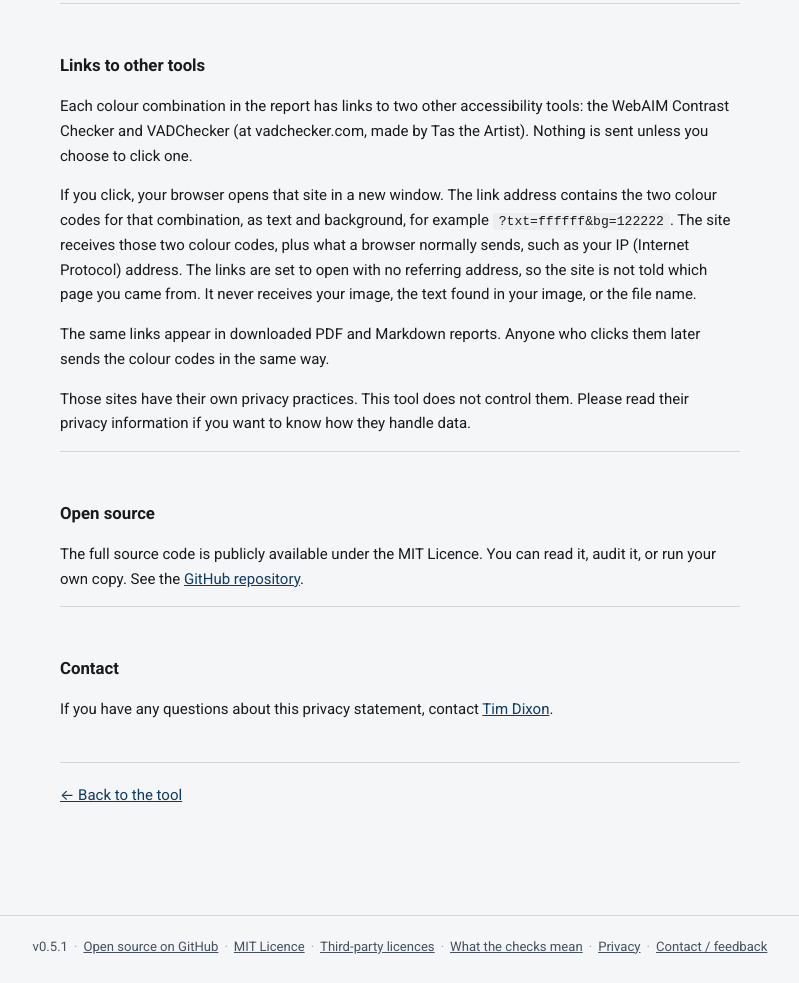
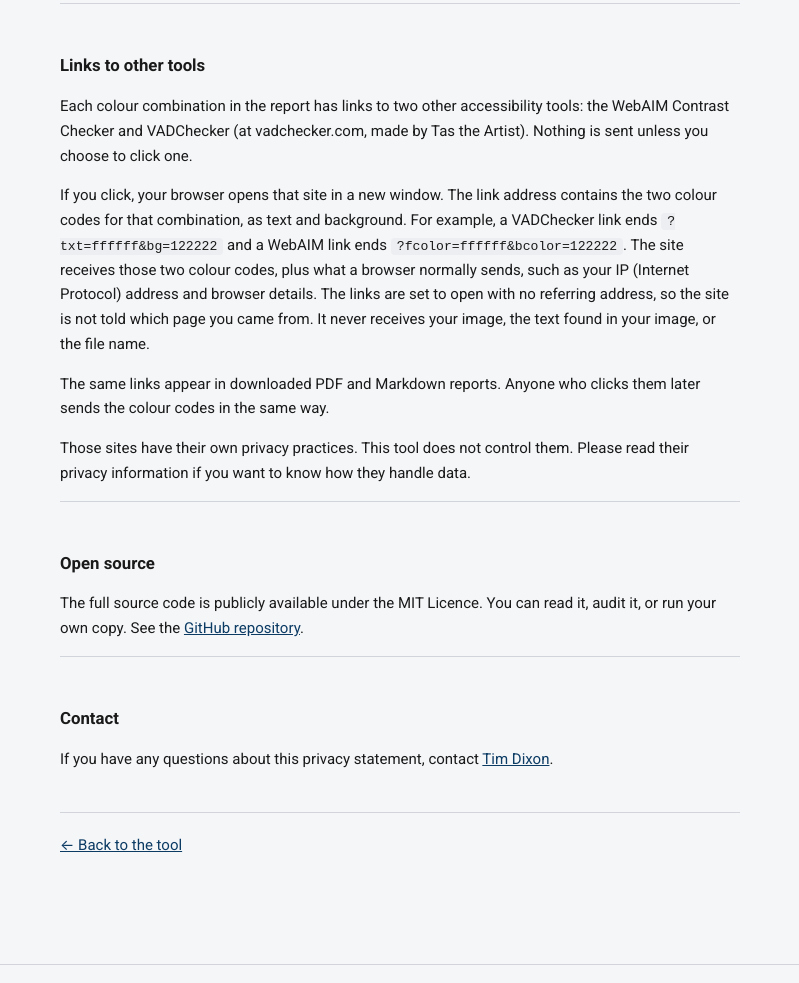
Before and after one commit to timdixon82/Image-Colour-Contrast-Checker, a website built with Vite: page privacy.html in a window 1280 px wide. Shown: the part 1723-2706 px from the top of the page, without its empty margins (240-1039 px from the left). Built offline with nearby package versions, Linux system fonts and the light colour scheme.

Commit message:
docs(privacy): show both address formats and mention browser details
Co-Authored-By: Claude Sonnet 5.5 <noreply@anthropic.com>

```diff
--- a/privacy.html
+++ b/privacy.html
@@ -122,7 +122,7 @@
         <section>
           <h3>Links to other tools</h3>
           <p>Each colour combination in the report has links to two other accessibility tools: the WebAIM Contrast Checker and VADChecker (at vadchecker.com, made by Tas the Artist). Nothing is sent unless you choose to click one.</p>
-          <p>If you click, your browser opens that site in a new window. The link address contains the two colour codes for that combination, as text and background, for example <code>?txt=ffffff&amp;bg=122222</code>. The site receives those two colour codes, plus what a browser normally sends, such as your IP (Internet Protocol) address. The links are set to open with no referring address, so the site is not told which page you came from. It never receives your image, the text found in your image, or the file name.</p>
+          <p>If you click, your browser opens that site in a new window. The link address contains the two colour codes for that combination, as text and background. For example, a VADChecker link ends <code>?txt=ffffff&amp;bg=122222</code> and a WebAIM link ends <code>?fcolor=ffffff&amp;bcolor=122222</code>. The site receives those two colour codes, plus what a browser normally sends, such as your IP (Internet Protocol) address and browser details. The links are set to open with no referring address, so the site is not told which page you came from. It never receives your image, the text found in your image, or the file name.</p>
           <p>The same links appear in downloaded PDF and Markdown reports. Anyone who clicks them later sends the colour codes in the same way.</p>
           <p>Those sites have their own privacy practices. This tool does not control them. Please read their privacy information if you want to know how they handle data.</p>
         </section>
```
